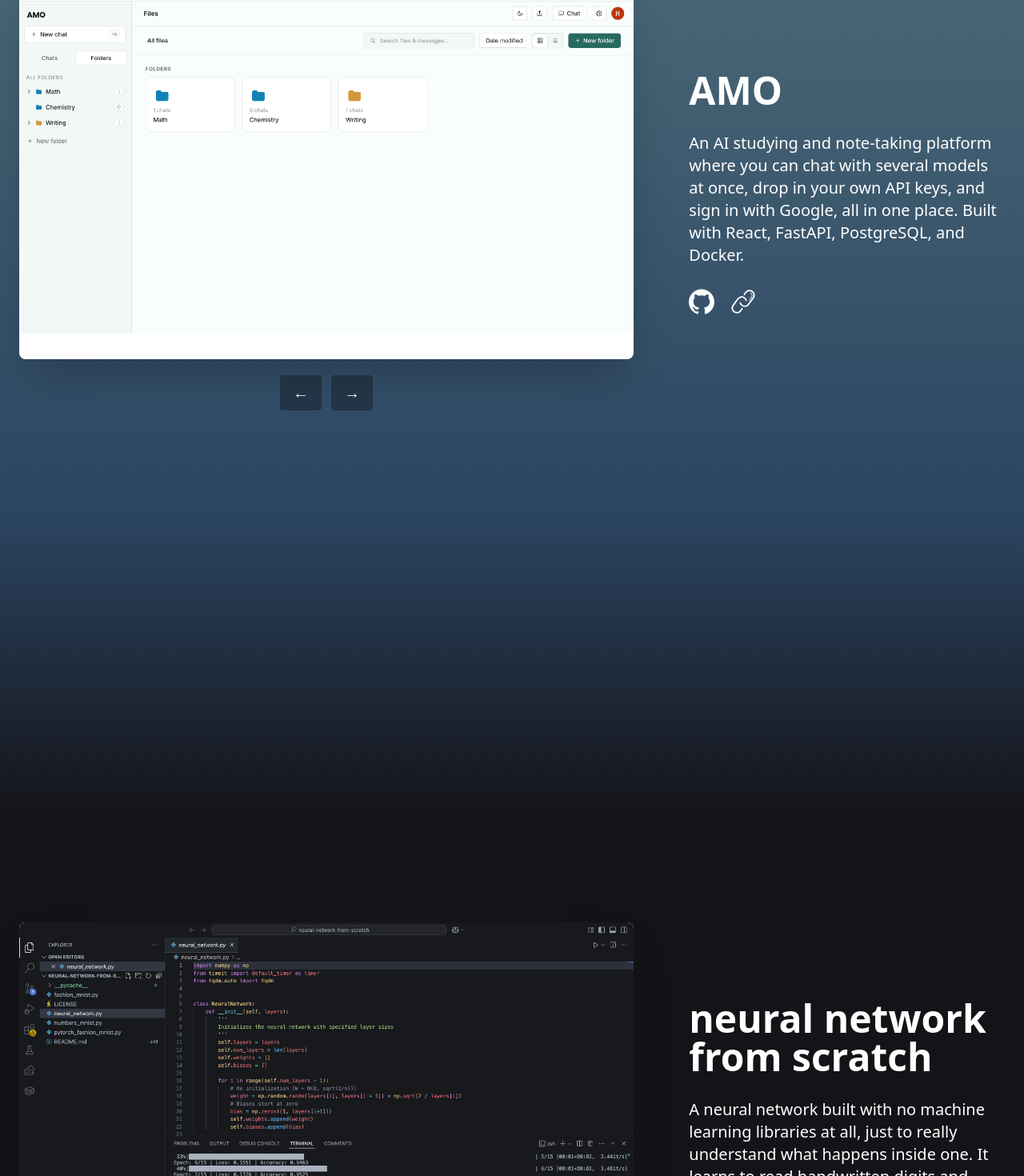
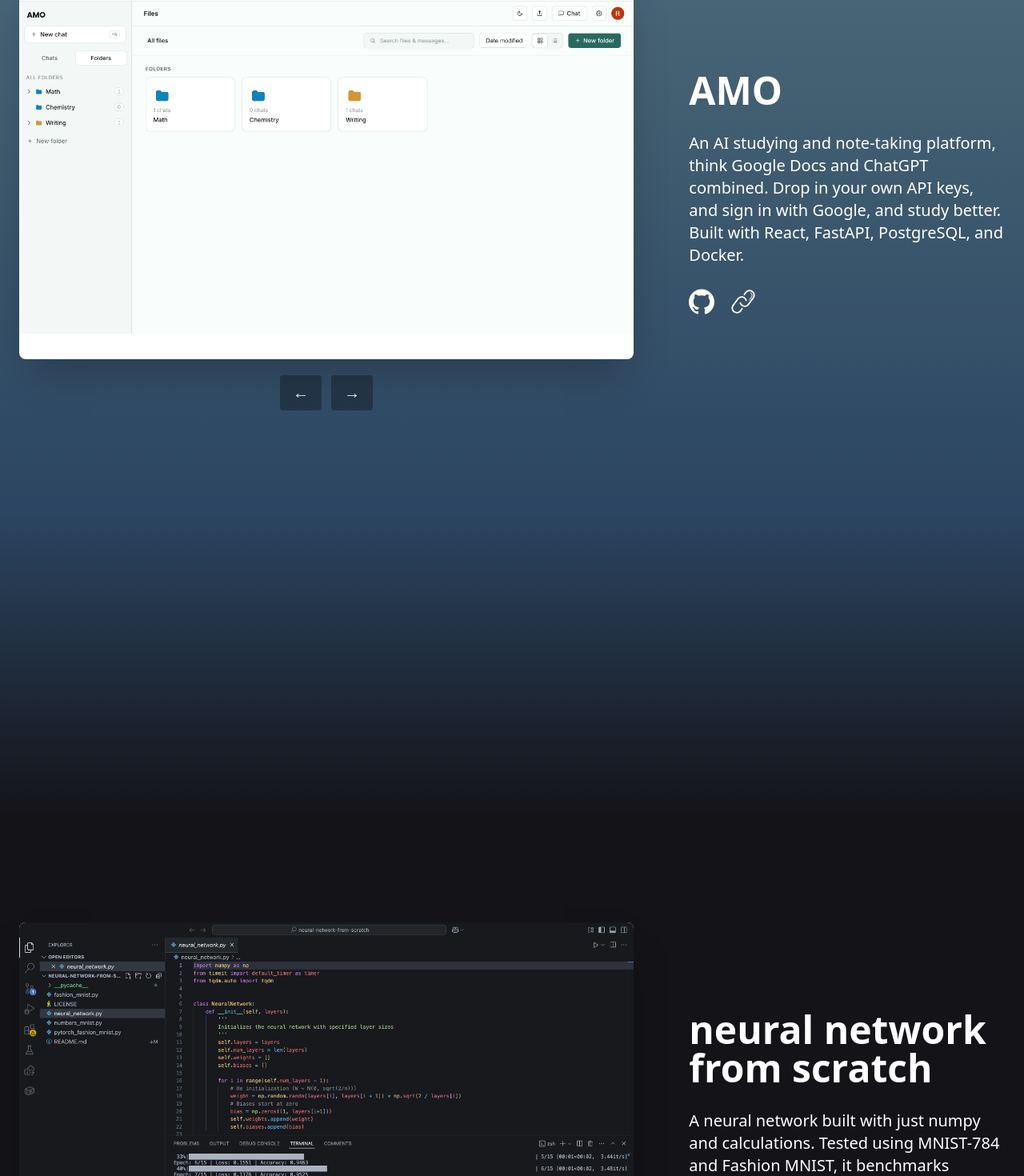
Before and after one commit to ryjchen24/ryjchen24.github.io, a Next.js app: page / in a window 1280 px wide. Shown: the part 2655-4125 px from the top of the page at 80% size. Built offline with nearby package versions, Linux system fonts and the light colour scheme.

Commit message:
Rewrote project descriptions

```diff
--- a/app/page.tsx
+++ b/app/page.tsx
@@ -16,7 +16,7 @@
 const projects: Project[] = [
   {
     title: "AMO",
-    description: "An AI studying and note-taking platform where you can chat with several models at once, drop in your own API keys, and sign in with Google, all in one place. Built with React, FastAPI, PostgreSQL, and Docker.",
+    description: "An AI studying and note-taking platform, think Google Docs and ChatGPT combined. Drop in your own API keys, and sign in with Google, and study better. Built with React, FastAPI, PostgreSQL, and Docker.",
     images: ["/projects/amo/amo1.png", "/projects/amo/amo2.png", "/projects/amo/amo3.png"],
     github: "https://github.com/ryjchen24",
     live: "https://amo-xt5x.onrender.com",
@@ -28,7 +28,7 @@
   },
   {
     title: "neural network from scratch",
-    description: "A neural network built with no machine learning libraries at all, just to really understand what happens inside one. It learns to read handwritten digits and pictures of clothing. Written in Python with NumPy.",
+    description: "A neural network built with just numpy and calculations. Tested using MNIST-784 and Fashion MNIST, it benchmarks against equivalent PyTorch models within 1%.",
     images: [
       "/projects/neural-network/nn1.png",
       "/projects/neural-network/nn2.png",
@@ -91,7 +91,7 @@
 const experience: Project[] = [
   {
     title: "Ding Lab, UC Irvine: Undergraduate Researcher",
-    description: "Computer vision software that watches microscope footage and follows the tiny beads attached to RNA molecules on its own, so the lab no longer has to find and track them by hand. Feb 2026 to present.",
+    description: "LabVIEW and C-based software that watches microscope footage and follows the tiny beads attached to RNA molecules. Writing pipelines to automate the tracking of RNA beads to reduce tracking time.",
     images: ["/experience/ding-lab/ding1.png"],
     github: "https://github.com/ryjchen24",
     color: "#fff4ec",
@@ -101,7 +101,7 @@
 const hackathons: Project[] = [
   {
     title: "Muve",
-    description: "A tool that tells you whether a home is actually livable for you before you ever tour it. You give it an address and describe what you need, and it pulls the listing photos, reads every one of them for things like entry stairs, tight doorways, and narrow hallways, and hands back a scored accessibility report. Built for IrvineHacks 2026 with React, TypeScript, and Google Gemini vision.",
+    description: "A tool that scores houses based on their accessability needs. Give it an address and describe any disabilities or needs, and it pulls the listing photos, and hands back a scored accessibility report. Built for IrvineHacks 2026 with React and TypeScript and powered with Google Gemini vision.",
     images: ["/hackathons/muve/muve1.png", "/hackathons/muve/muve2.png", "/hackathons/muve/muve3.png"],
     github: "https://github.com/ParzivalPerhaps/muve",
     color: "#8fdcae",
@@ -109,7 +109,7 @@
   },
   {
     title: "AlterEgo",
-    description: "A future simulator that takes who you are today, your work, your hours, your ambitions, your fears, and walks it twenty years forward, then lets you talk to the person waiting at the other end in your own aged voice. You can rewind to any year, change one decision, and watch the rest of the timeline rewrite itself. Built for LA Hacks 2026 with React, FastAPI, Claude, ElevenLabs, and Gemini.",
+    description: "A future simulator that takes who you are today, your work, your hours, your ambitions, your fears, and walks it many years forward, then lets you talk to the person waiting at the other end in your own aged voice. You can rewind to any year, change one decision, and watch the rest of the timeline rewrite itself. Built for LA Hacks 2026 with React, FastAPI, Claude, ElevenLabs, and Gemini.",
     images: [
       "/hackathons/alterego/alterego1.png",
       "/hackathons/alterego/alterego2.png",
```
